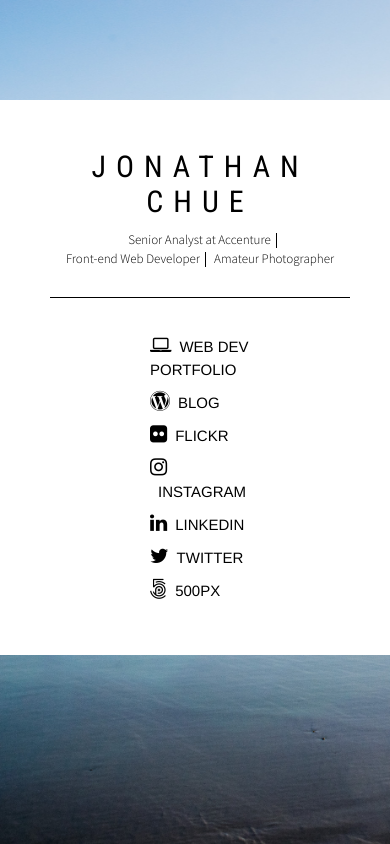
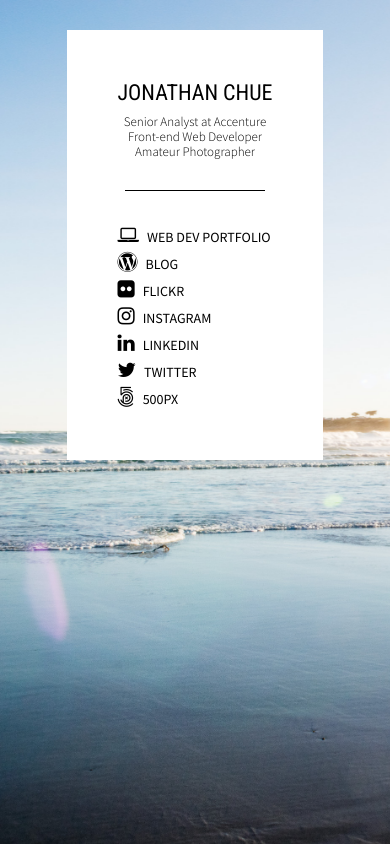
Before and after one commit to jchue/jonathanchue, a PHP site: page / in a window 390 px wide. Run offline with PHP 8.4, Linux system fonts and the light colour scheme; some libraries are stand-ins or nearby versions.

Commit message:
Responsive; clean styles

```diff
--- a/css/style.css
+++ b/css/style.css
@@ -11,6 +11,15 @@ body {
   padding: 0;
   text-align: center; }
 
+h1 {
+  font-family: "Roboto Condensed", "Source Sans Pro", Arial, Helvetica, sans-serif;
+  font-size: 22px;
+  font-weight: normal;
+  margin: 0 auto 10px;
+  position: relative;
+  text-transform: uppercase;
+  z-index: 2; }
+
 a {
   color: #000;
   text-decoration: none; }
@@ -21,26 +30,15 @@ a {
   margin: 100px auto 0;
   padding: 50px;
   position: relative; }
-
-#content1 {
-  margin: auto;
-  position: relative;
-  text-align: center; }
-
-h1 {
-  font-family: "Roboto Condensed";
-  font-size: 22px;
-  font-weight: normal;
-  margin: 0 auto 10px;
-  position: relative;
-  text-transform: uppercase;
-  z-index: 2; }
+  @media (max-width: 400px) {
+    .container {
+      margin-top: 30px; } }
 
 .hr {
   background-color: #000;
   height: 1px;
   margin: 0 auto 30px auto;
-  width: 300px; }
+  width: 90%; }
 
 #roles {
   padding-left: 0;
@@ -53,11 +51,10 @@ h1 {
     padding: 0 5px 0 0; }
     #roles li:last-child {
       border-right: none; }
-
-#content2 {
-  margin: auto;
-  position: relative;
-  z-index: 2; }
+    @media (max-width: 480px) {
+      #roles li {
+        border-right: none;
+        display: block; } }
 
 #links {
   display: block;
@@ -65,22 +62,29 @@ h1 {
   padding: 0;
   position: relative;
   text-align: center; }
-
   #links li {
     display: inline-block;
     font-size: 20px;
-  list-style-type: none;
-  margin: 0 10px; }
-
-/*#links li:after {
-    content: "\25B3";
-    font-size: 5px;
-    margin: 0 5px 0 8px;
+    list-style-type: none; }
+    @media (max-width: 400px) {
+      #links li {
+        display: block;
+        left: 0;
         position: relative;
-}*/
-#links li:last-of-type:after {
-  content: none; }
-
+        text-align: left;
+        -webkit-transition: left 0.15s ease-in-out;
+        -moz-transition: left 0.15s ease-in-out;
+        -ms-transition: left 0.15s ease-in-out;
+        -o-transition: left 0.15s ease-in-out;
+        transition: left 0.15s ease-in-out; }
+        #links li:hover {
+          left: 10px; } }
+    #links li a {
+      padding: 0 10px; }
+      @media (max-width: 400px) {
+        #links li a {
+          display: block;
+          padding: 2px 0; } }
     #links li span {
       display: block;
       font-family: Arial;
@@ -98,73 +102,18 @@ h1 {
       -o-transition: opacity 0.25s ease-in-out, top 0.2s ease-in-out;
       transition: opacity 0.25s ease-in-out, top 0.2s ease-in-out;
       z-index: -1; }
-
-#links li:hover span {
-  opacity: 1;
-  top: -20px; }
-
-@media (max-width: 720px) and (min-width: 551px) {
-  #container {
-    left: 20px;
-    right: 20px; } }
-@media (max-width: 550px) and (min-width: 1px) {
-  h1 {
-    font-size: 30px;
-    letter-spacing: 10px; }
-
-  #container {
-    left: 0;
-    right: 0;
-    width: 100%; }
-
-  #content1 {
-    top: 80px; }
-
-  #triangle:after {
-    color: rgba(255, 255, 255, 0.6);
-    content: "\025BD";
-    line-height: 0;
-    font-family: "Helvetica Neue", Helvetica, sans-serif;
-    font-size: 250px;
-    position: relative;
-    top: -30px;
-    z-index: 1; }
-
-  #content-separator {
-    width: 100px; }
-
-  #links {
-    width: 120px;
-    margin: auto;
-    text-align: left; }
-
-  #links li {
-    display: block;
-    left: 0;
-    position: relative;
-    -webkit-transition: left 0.15s ease-in-out;
-    -moz-transition: left 0.15s ease-in-out;
-    -ms-transition: left 0.15s ease-in-out;
-    -o-transition: left 0.15s ease-in-out;
-    transition: left 0.15s ease-in-out; }
-
-  #links li:after {
-    content: none; }
-
-  #links li:hover {
-    left: 10px; }
-
-  #links li a {
-    display: block;
-    padding: 5px 0; }
-
+      @media (max-width: 400px) {
         #links li span {
           display: inline;
-    font-family: "Helvetica Neue", Helvetica, sans-serif;
-    font-size: 15px;
-    font-weight: 300;
+          font-family: "Source Sans Pro", Arial, Helvetica, sans-serif;
+          font-size: 14px;
+          font-weight: 400;
           margin-left: 8px;
           opacity: 1;
           position: static; } }
+    #links li:hover span {
+      opacity: 1;
+      top: -20px;
+      z-index: 1; }
 
 /*# sourceMappingURL=style.css.map */
--- a/css/style.scss
+++ b/css/style.scss
@@ -1,3 +1,6 @@
+$breakpoint-small: 400px;
+$breakpoint-med: 480px;
+
 body {
     background-attachment: fixed;
     background-image: url(images/DSC_0093.jpg);
@@ -12,6 +15,16 @@ body {
     text-align: center;
 }
 
+h1 {
+    font-family: "Roboto Condensed", "Source Sans Pro", Arial, Helvetica, sans-serif;
+    font-size: 22px;
+    font-weight: normal;
+    margin: 0 auto 10px;
+    position: relative;
+    text-transform: uppercase;
+    z-index: 2;
+}
+
 a {
     color: #000;
     text-decoration: none;
@@ -23,29 +36,17 @@ a {
     margin: 100px auto 0;
     padding: 50px;
     position: relative;
+
+    @media (max-width: $breakpoint-small) {
+        margin-top: 30px;
     }
-
-#content1 {
-    margin: auto;
-    position: relative;
-    text-align: center;
-}
-
-h1 {
-    font-family: "Roboto Condensed";
-    font-size: 22px;
-    font-weight: normal;
-    margin: 0 auto 10px;
-    position: relative;
-    text-transform: uppercase;
-    z-index: 2;
 }
 
 .hr {
     background-color: #000;
     height: 1px;
     margin: 0 auto 30px auto;
-    width: 300px;
+    width: 90%;
 }
 
 #roles {
@@ -62,13 +63,12 @@ h1 {
         &:last-child {
             border-right: none;
         }
+
+        @media (max-width: $breakpoint-med) {
+            border-right: none;
+            display: block;
         }
     }
-
-#content2 {
-    margin: auto;
-    position: relative;
-    z-index: 2;
 }
 
 #links {
@@ -77,27 +77,38 @@ h1 {
     padding: 0;
     position: relative;
     text-align: center;
-}
 
-#links li {
+    li {
         display: inline-block;
         font-size: 20px;
         list-style-type: none;
-    margin: 0 10px;
+
+        @media (max-width: $breakpoint-small) {
+            display: block;
+            left: 0;
+            position: relative;
+            text-align: left;
+            -webkit-transition: left 0.15s ease-in-out;
+            -moz-transition: left 0.15s ease-in-out;
+            -ms-transition: left 0.15s ease-in-out;
+            -o-transition: left 0.15s ease-in-out;
+            transition: left 0.15s ease-in-out;
+
+            &:hover {
+                left: 10px;
+            }
         }
 
-/*#links li:after {
-    content: "\25B3";
-    font-size: 5px;
-    margin: 0 5px 0 8px;
-    position: relative;
-}*/
+        a {
+            padding: 0 10px;
 
-#links li:last-of-type:after {
-    content: none;
+            @media (max-width: $breakpoint-small) {
+                display: block;
+                padding: 2px 0;
+            }
         }
 
-#links li span {
+        span {
             display: block;
             font-family: Arial;
             font-size: 12px;
@@ -114,88 +125,22 @@ h1 {
             -o-transition: opacity 0.25s ease-in-out, top 0.2s ease-in-out;
             transition: opacity 0.25s ease-in-out, top 0.2s ease-in-out;
             z-index: -1;
-}
 
-#links li:hover span {
-    opacity: 1;
-    top: -20px;
-}
-
-@media (max-width: 720px) and (min-width: 551px) {
-	#container {
-        left: 20px;
-        right: 20px;
-    }
-}
-
-@media (max-width: 550px) and (min-width: 1px) {
-    h1 {
-        font-size: 30px;
-        letter-spacing: 10px;
-    }
-
-	#container {
-        left: 0;
-        right: 0;
-        width: 100%;
-    }
-
-    #content1 {
-        top: 80px;
-    }
-
-    #triangle:after {
-        color: rgba(255, 255, 255, 0.6);
-        content: "\025BD";
-        line-height: 0;
-        font-family: "Helvetica Neue", Helvetica, sans-serif;
-        font-size: 250px;
-        position: relative;
-        top: -30px;
-        z-index: 1;
-    }
-
-    #content-separator {
-        width: 100px;
-    }
-
-    #links {
-        width: 120px;
-        margin: auto;
-        text-align: left;
-    }
-
-    #links li {
-        display: block;
-        left: 0;
-        position: relative;
-        -webkit-transition: left 0.15s ease-in-out;
-        -moz-transition: left 0.15s ease-in-out;
-        -ms-transition: left 0.15s ease-in-out;
-        -o-transition: left 0.15s ease-in-out;
-        transition: left 0.15s ease-in-out;
-    }
-
-    #links li:after {
-        content: none;
-    }
-
-    #links li:hover {
-        left: 10px;
-    }
-
-    #links li a {
-        display: block;
-        padding: 5px 0;
-    }
-
-    #links li span {
+            @media (max-width: $breakpoint-small) {
                 display: inline;
-        font-family: "Helvetica Neue", Helvetica, sans-serif;
-        font-size: 15px;
-        font-weight: 300;
+                font-family: "Source Sans Pro", Arial, Helvetica, sans-serif;
+                font-size: 14px;
+                font-weight: 400;
                 margin-left: 8px;
                 opacity: 1;
                 position: static;
             }
         }
+
+        &:hover span {
+            opacity: 1;
+            top: -20px;
+            z-index: 1;
+        }
+    }
+}
```
Also changed, not shown: 1 other file. Lines whose indentation alone changed are shown as unchanged.
